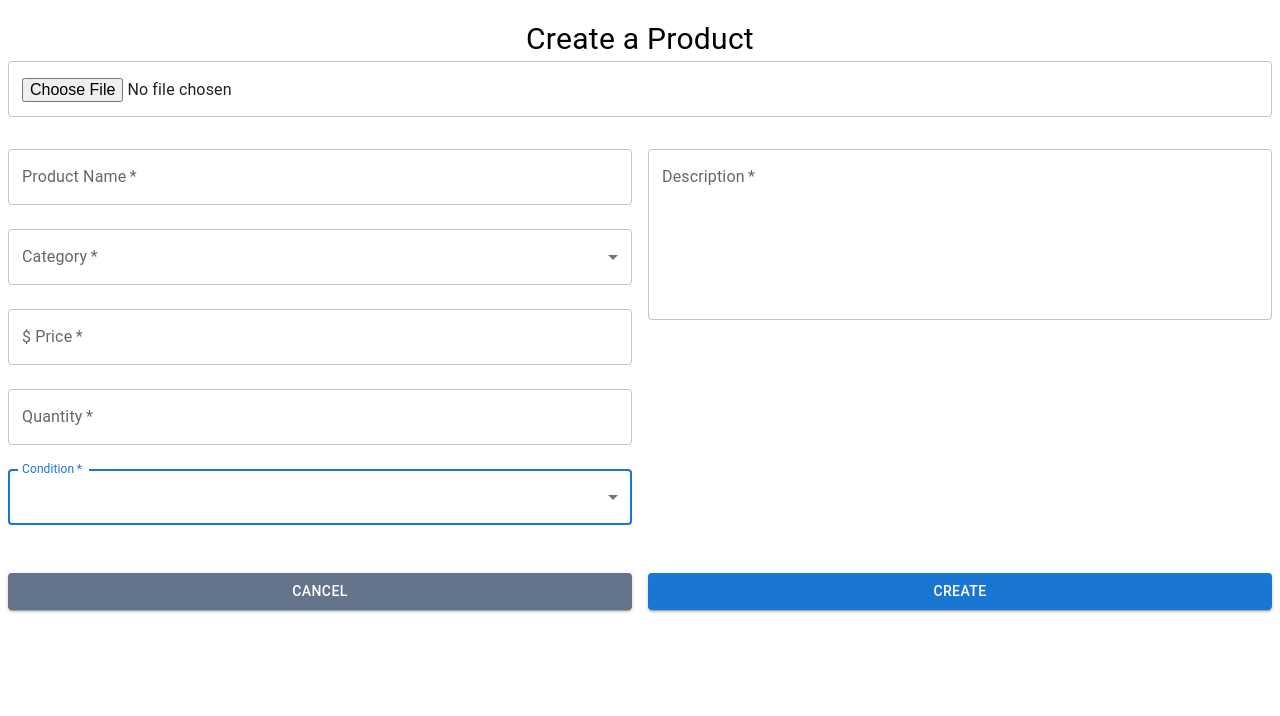
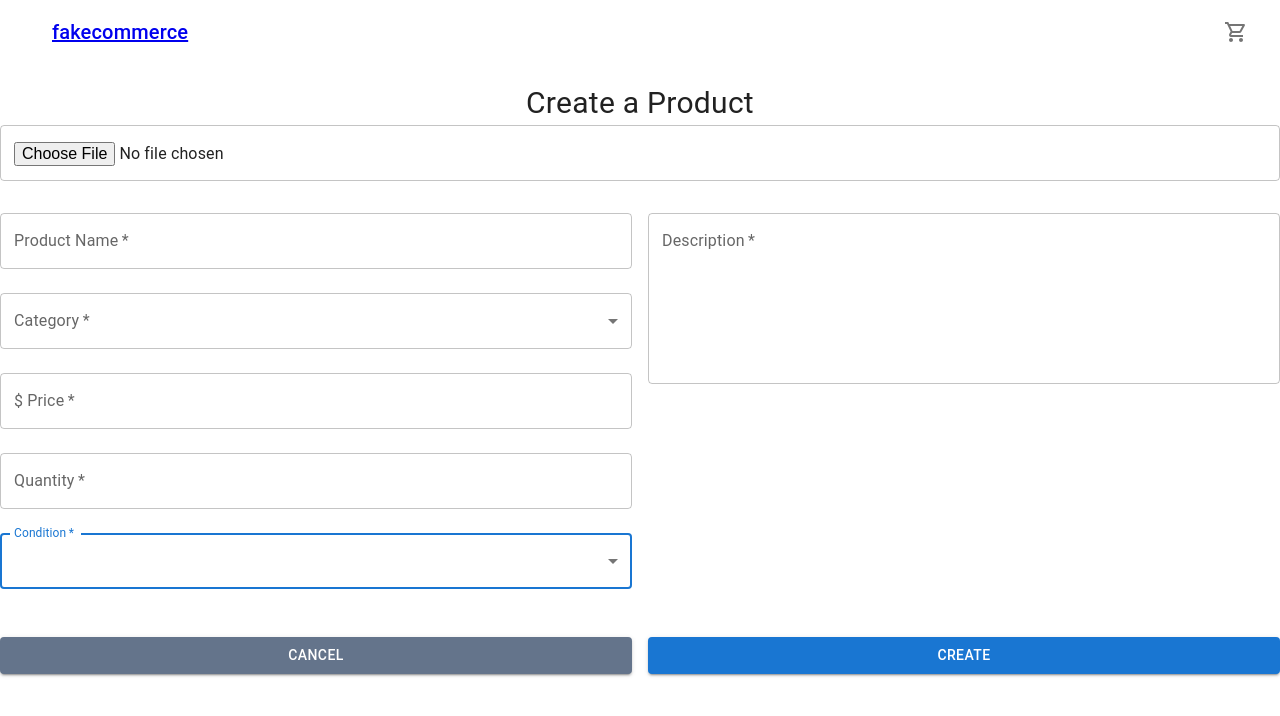
Before and after one commit to BrandonMinjares/Commerce, a React (Create React App) app in the folder frontend/: page /product/create in a window 1280 px wide. Shown: the top 716 px of the page. Built offline with nearby package versions, Linux system fonts and the light colour scheme.

Commit message:
put sidebar it its own component

```diff
--- a/frontend/src/components/CreateItem.jsx
+++ b/frontend/src/components/CreateItem.jsx
@@ -1,8 +1,12 @@
-import {Box, Button, FormControl, Grid, MenuItem,
+import {Box, Button, CssBaseline, FormControl, Grid, IconButton, MenuItem,
   TextField,
+  Toolbar,
+  Tooltip,
   Typography} from '@mui/material';
 import React, {useState} from 'react';
 import {createTheme, ThemeProvider} from '@mui/material/styles';
+import ShoppingCartOutlinedIcon from '@mui/icons-material/ShoppingCartOutlined';
+import {useNavigate} from 'react-router-dom';
 
 const theme = createTheme({
   palette: {
@@ -19,7 +23,8 @@ const theme = createTheme({
 export default function CreateItem() {
   const [category, setCategory] = useState('');
   const [condition, setCondition] = useState('');
-
+  const [error, setError] = useState('');
+  const navigate = useNavigate();
   const handleCategoryChange = (event) => {
     setCategory(event.target.value);
   };
@@ -53,12 +58,34 @@ export default function CreateItem() {
       })
       .catch((err) => {
         console.log(err);
-        // setError(`${err.status} - ${err.statusText}`);
+        setError(`${err.status} - ${err.statusText}`);
       });
   };
 
   return (
     <ThemeProvider theme={theme}>
+      <CssBaseline />
+
+      <Toolbar>
+        <IconButton
+          size="large"
+          edge="start"
+          color="inherit"
+          aria-label="menu"
+          sx={{mr: 2}}
+        >
+        </IconButton>
+        <Typography variant="h6" component="div" sx={{flexGrow: 1}}
+        >
+          <a href='/'>fakecommerce</a>
+        </Typography>
+        <Tooltip title="Checkout">
+          <IconButton onClick={() => navigate('/checkout')}>
+            <ShoppingCartOutlinedIcon/>
+          </IconButton>
+        </Tooltip>
+
+      </Toolbar>
 
       <Box component="form" noValidate onSubmit={handleSubmit}
         sx={{mt: 2, justifyContent: 'center'}}>
@@ -197,6 +224,7 @@ export default function CreateItem() {
                 >
               Create
                 </Button>
+                {error}
               </Grid>
             </Grid>
           </FormControl>
--- a/frontend/src/components/Dashboard.jsx
+++ b/frontend/src/components/Dashboard.jsx
@@ -6,10 +6,11 @@ import CssBaseline from '@mui/material/CssBaseline';
 import Toolbar from '@mui/material/Toolbar';
 import Typography from '@mui/material/Typography';
 import Items from './Items';
-import {Button, IconButton, MenuItem, TextField, Tooltip} from '@mui/material';
+import {IconButton, Tooltip} from '@mui/material';
 import ShoppingCartOutlinedIcon from '@mui/icons-material/ShoppingCartOutlined';
 import {useNavigate} from 'react-router-dom';
 import SignOn from './SignOn';
+import Sidebar from './Sidebar';
 
 const drawerWidth = 325;
 
@@ -53,13 +54,7 @@ const checkout = () => {
  * @return {void}
  */
 export default function Dashboard() {
-  const [sortingType, setSortingType] = React.useState('Newest');
   const navigate = useNavigate();
-
-  const navigateToCreateItem = () => {
-    // 👇️ navigate to /
-    navigate('/product/create');
-  };
 
 
   return (
@@ -103,35 +98,7 @@ export default function Dashboard() {
         }}
       >
         <Toolbar />
-        <Box sx={{textAlign: 'center', padding: 2}}>
-          <Button variant="contained" fullWidth sx={{padding: 1.5}}
-            onClick={navigateToCreateItem}>Create New Product
-          </Button>
-          <TextField
-            select
-            margin="normal"
-            required
-            fullWidth
-            id="condition"
-            name="condition"
-            autoFocus
-            aria-label='Condition'
-            value={sortingType}
-          >
-            <MenuItem
-              onClick={() => setSortingType('Newest')}
-              value={'Newest'}>Newest</MenuItem>
-            <MenuItem
-              onClick={() => setSortingType('Oldest')}
-              value={'Oldest'}>Oldest</MenuItem>
-            <MenuItem
-              onClick={() => setSortingType('Price High')}
-              value={'Price High'}>Price High</MenuItem>
-            <MenuItem
-              onClick={() => setSortingType('Price Low')}
-              value={'Price Low'}>Price Low</MenuItem>
-          </TextField>
-        </Box>
+        <Sidebar />
       </Drawer>
       <Box component='main' sx={{flexGrow: 1, p: 3}}>
         <Toolbar />
--- /dev/null
+++ b/frontend/src/components/Sidebar.jsx
@@ -0,0 +1,46 @@
+import React from 'react';
+import {Box, Button, MenuItem, TextField} from '@mui/material';
+import {useNavigate} from 'react-router-dom';
+
+/**
+ * @return {void}
+ */
+export default function Sidebar() {
+  const [sortingType, setSortingType] = React.useState('Newest');
+  const navigate = useNavigate();
+  const navigateToCreateItem = () => {
+    navigate('/product/create');
+  };
+
+  return (
+    <Box sx={{textAlign: 'center', padding: 2}}>
+      <Button variant="contained" fullWidth sx={{padding: 1.5}}
+        onClick={navigateToCreateItem}>Create New Product
+      </Button>
+      <TextField
+        select
+        margin="normal"
+        required
+        fullWidth
+        id="condition"
+        name="condition"
+        autoFocus
+        aria-label='Condition'
+        value={sortingType}
+      >
+        <MenuItem
+          onClick={() => setSortingType('Newest')}
+          value={'Newest'}>Newest</MenuItem>
+        <MenuItem
+          onClick={() => setSortingType('Oldest')}
+          value={'Oldest'}>Oldest</MenuItem>
+        <MenuItem
+          onClick={() => setSortingType('Price High')}
+          value={'Price High'}>Price High</MenuItem>
+        <MenuItem
+          onClick={() => setSortingType('Price Low')}
+          value={'Price Low'}>Price Low</MenuItem>
+      </TextField>
+    </Box>
+  );
+}
```
Also changed, not shown: frontend/src/components/Navbar.jsx (added, +43 -0 lines).
